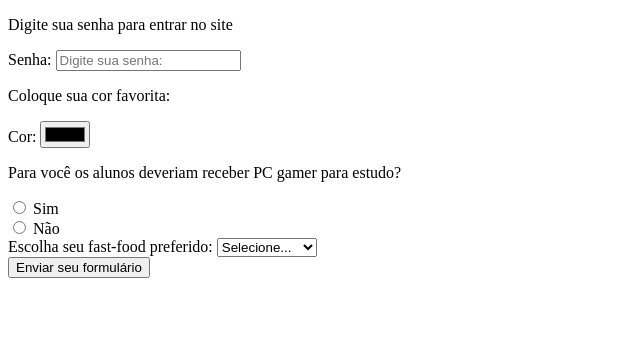
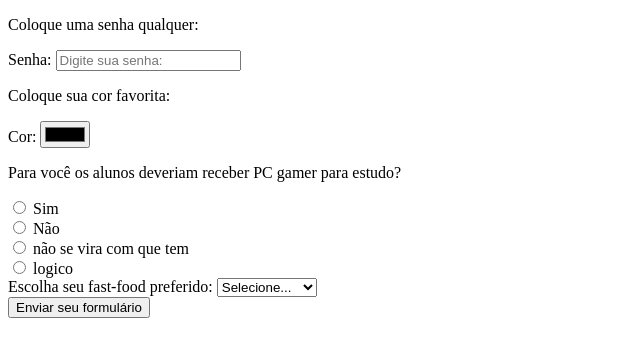
Before and after one commit to 7klucass/aulas_html_css, a plain HTML site: page 1_FORMULARIOS/4_ATIVIDADE/index.html in a window 1280 px wide. Shown: the whole page, without its empty margins (0-640 px from the left). Drawn offline with Linux system fonts and the light colour scheme.

Commit message:
introdução ao CSS

```diff
--- a/1_FORMULARIOS/4_ATIVIDADE/index.html
+++ b/1_FORMULARIOS/4_ATIVIDADE/index.html
@@ -9,7 +9,7 @@
 <body>
     <form action="">
         <div>
-            <p>Digite sua senha para entrar no site</p>
+            <p>Coloque uma senha qualquer:</p>
             <label for="pass">Senha:</label>
             <input type="password" id="pass" placeholder="Digite sua senha:" required>
         </div>
@@ -24,12 +24,20 @@
 
             <div>
                 <p>Para você os alunos deveriam receber PC gamer para estudo?</p>
-                <input type="radio" id="sim" name="">
+                <input type="radio" id="sim" name="zz">
                 <label for="sim">Sim</label>
             </div>
                 <div>
-                <input type="radio" id="não" name="vasco">
+                <input type="radio" id="não" name="zz">
                 <label for="não">Não</label>
+            </div>
+            <div>
+                <input type="radio" id = "não se vira com que tem" name="zz">
+                <label for="não se vira com que tem">não se vira com que tem</label>
+            </div>
+            <div>
+                <input type="radio" id = "logico" name="zz">
+                <label for="logico">logico</label>
             </div>
         </div>
 
```
Also changed, not shown: 2_CSS/index.html (added).
